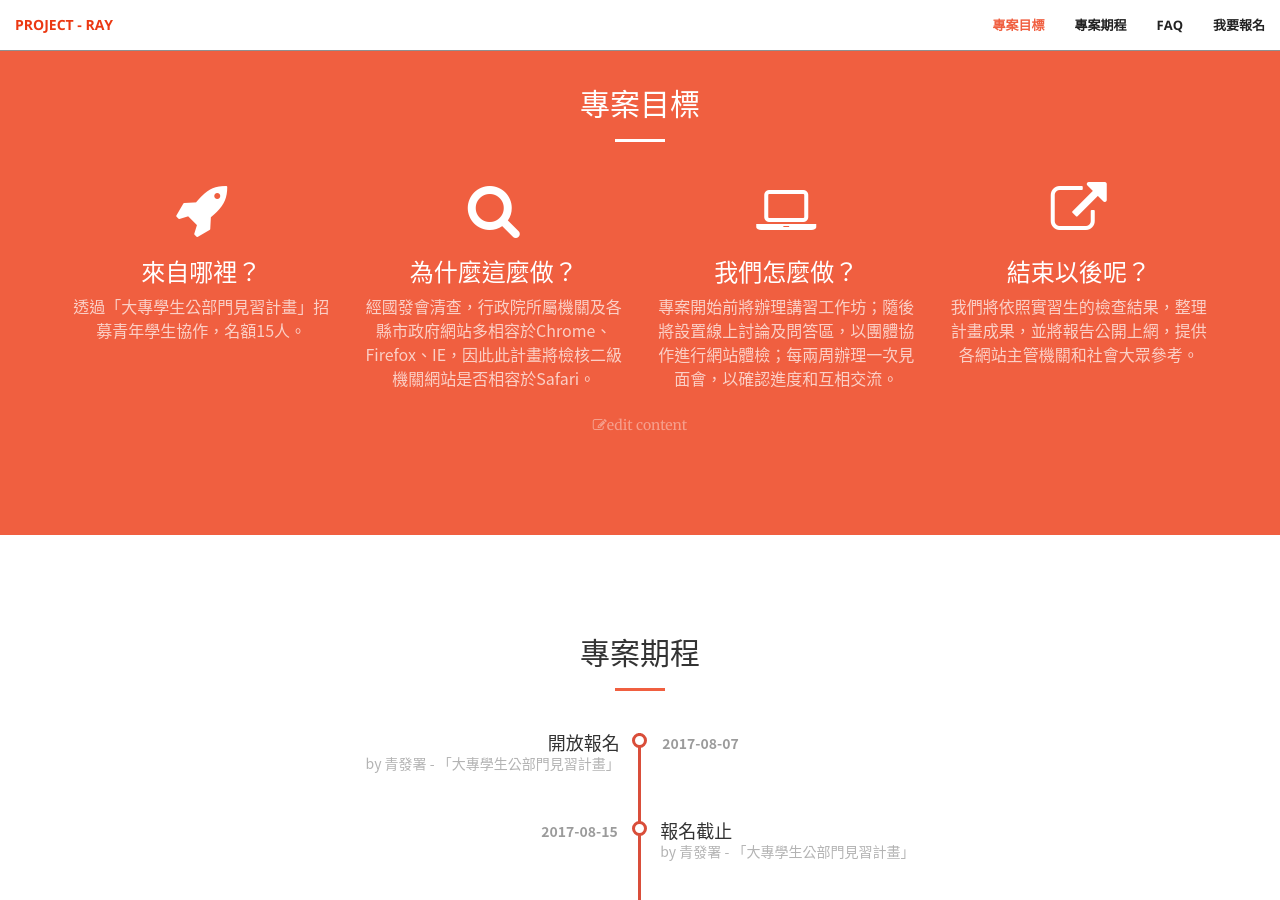
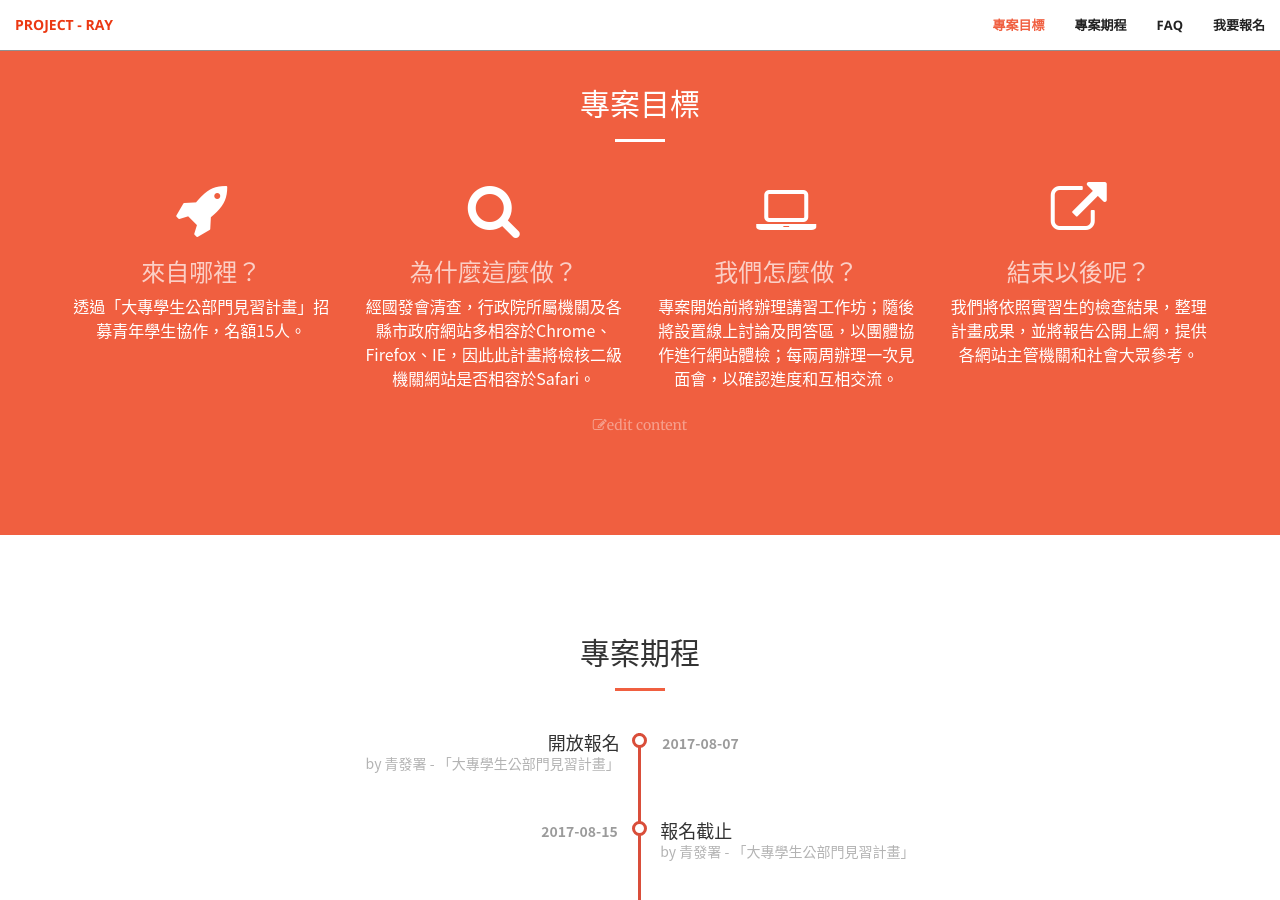
Before and after one commit to PDIS/ray2018, a Jekyll site: the page built from docs/index.html, in a window 1280 px wide and 900 px high, scrolled down 914 px. Built offline with Jekyll 4.4.1, drawn with Linux system fonts in a browser that asks for light colours.

Commit message:
Update style.css

```diff
--- a/docs/css/style.css
+++ b/docs/css/style.css
@@ -31,12 +31,12 @@
     text-decoration: underline;
 }
 
-#faq p {
+#faq p, #services p {
     color: white;
     font-weight: 500;
 }
 
-#faq h3 {
+#faq h3, #services h3 {
     color: rgba(255, 255, 255, 0.7);
 }
 
```
